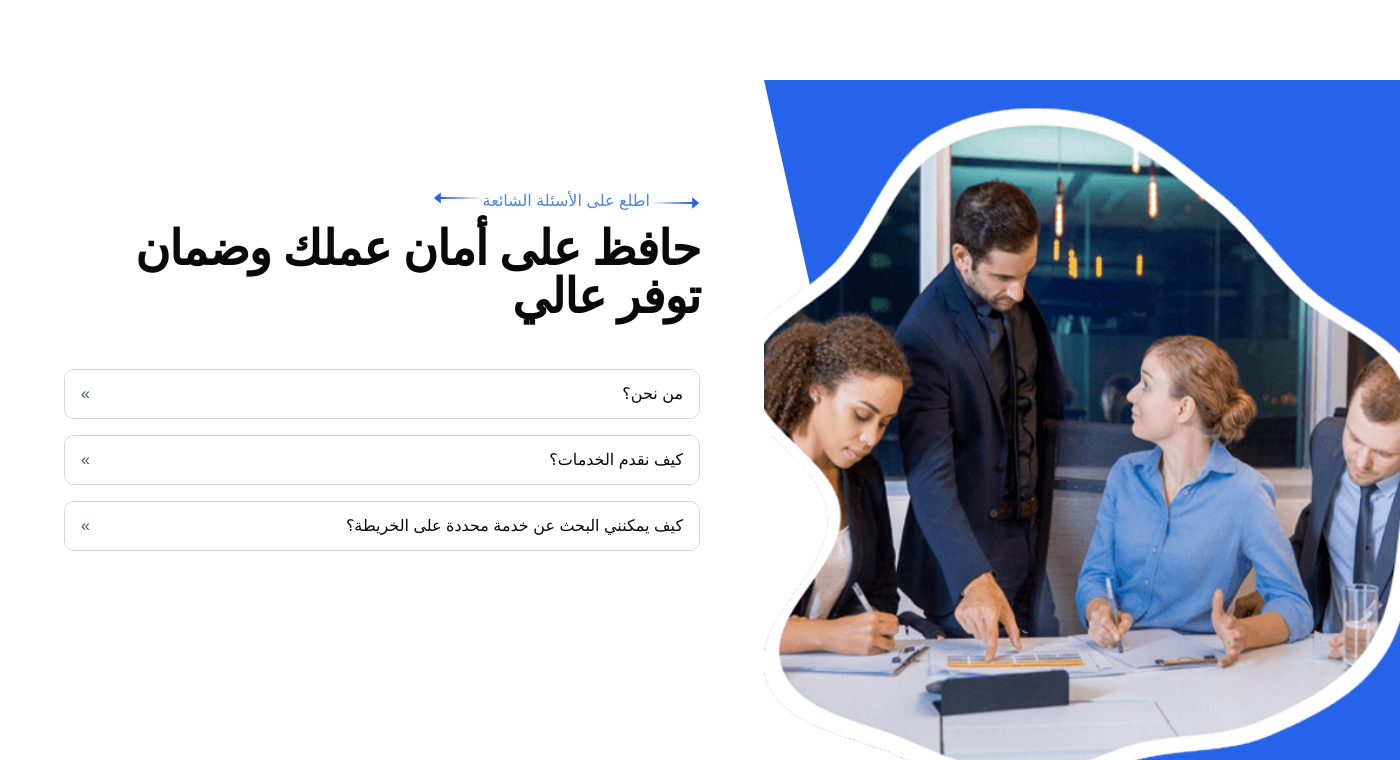
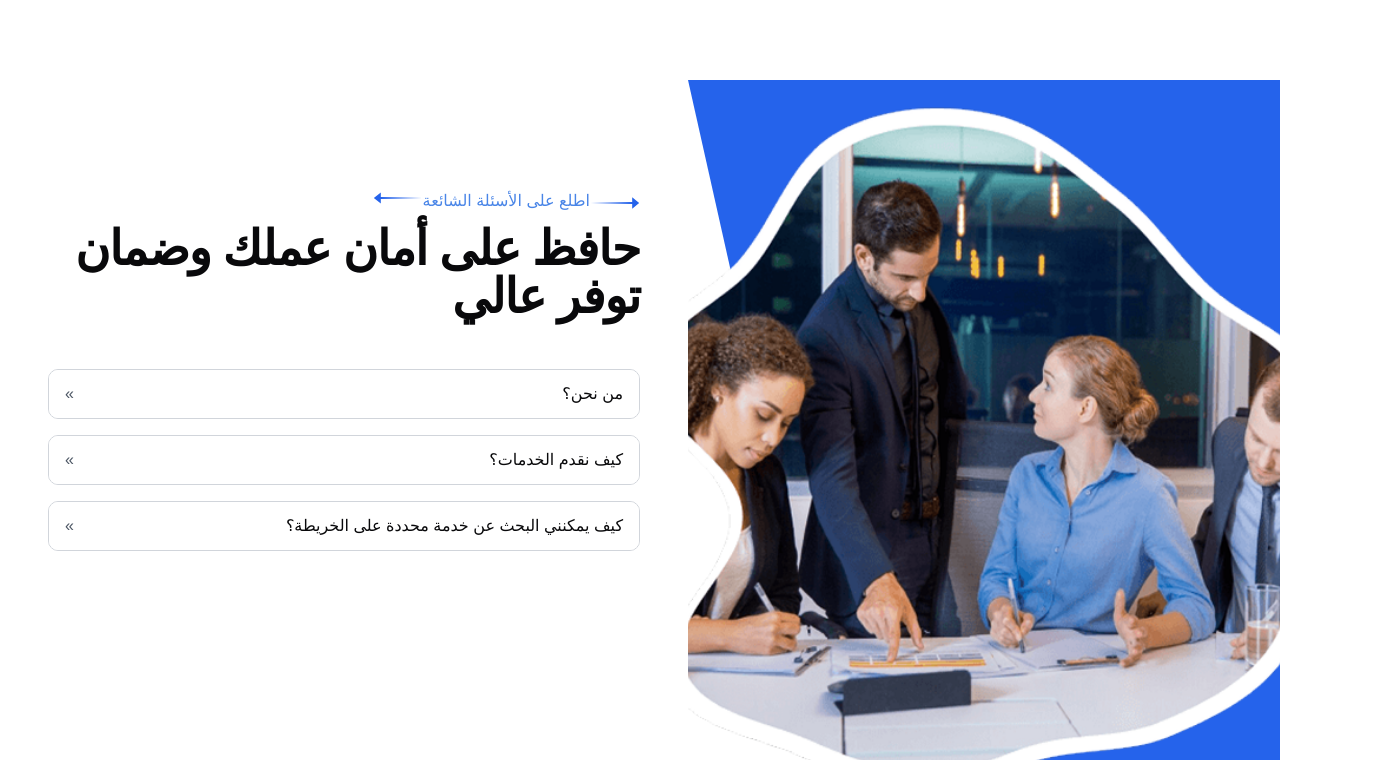
Before and after one commit to Osama-Alghoul/Masar_Project_Frontend_only, a Next.js app: page /services in a window 1280 px wide. Shown: the part 1160-1920 px from the top of the page, 1400 px wide, since content can reach past the window. Built offline with nearby package versions, Linux system fonts and the light colour scheme; no server answers.

Commit message:
added some loading pages

```diff
--- /dev/null
+++ b/app/(auth)/login/loading.tsx
@@ -0,0 +1,10 @@
+import AuthLayout from "@/components/auth/AuthLayout";
+import { Loader2 } from "lucide-react";
+
+export default function LoadingPage() {
+    return(
+        <AuthLayout title="مرحباً" Subtitle="أدخل بياناتك لتتمكن من الدخول لحسابك">
+            <Loader2 className="animate-spin" />
+        </AuthLayout>
+    )
+}
--- a/app/(auth)/register/step2.tsx
+++ b/app/(auth)/register/step2.tsx
@@ -7,7 +7,6 @@ import { Input } from "@/components/ui/input";
 import { Label } from "@/components/ui/label";
 import { Card, CardContent, CardFooter } from "@/components/ui/card";
 import { CustomAlert } from "@/components/ui/customAlert";
-import { useRouter } from "next/navigation";
 import { ArrowLeft } from "lucide-react";
 
 interface RegisterStep2Props {
--- a/app/stores/[id]/loading.tsx
+++ b/app/stores/[id]/loading.tsx
@@ -1,8 +1,11 @@
-import { Card, CardContent } from "@/components/ui/card"
-import { Tabs, TabsList, TabsTrigger } from "@/components/ui/tabs"
+import Header from "@/components/main_layout/header";
+import { Card, CardContent } from "@/components/ui/card";
+import { Tabs, TabsList, TabsTrigger } from "@/components/ui/tabs";
 
 export default function Loading() {
   return (
+    <>
+      <Header />
       <div className="container px-4 md:px-6 py-8">
         <div className="flex flex-col gap-8 animate-pulse">
           {/* Store Header */}
@@ -77,5 +80,6 @@ export default function Loading() {
           </div>
         </div>
       </div>
-  )
+    </>
+  );
 }
--- /dev/null
+++ b/app/stores/loading.tsx
@@ -0,0 +1,22 @@
+import Header from "@/components/main_layout/header";
+import PageBanner from "@/components/main_layout/PageBanner";
+import { Card } from "@/components/ui/card";
+
+export default function Loading() {
+  return (
+    <>
+      <Header />
+      <PageBanner> </PageBanner>
+      <div className="container px-4 md:px-6 py-8 animate-pulse">
+        <div className="flex flex-col gap-6">
+          <div className="grid grid-cols-1 md:grid-cols-4 gap-6">
+            <div className="md:col-span-1 space-y-6">
+              <Card className="bg-muted-foreground"></Card>
+            </div>
+            <div className="md:col-span-3 bg-muted-foreground"></div>
+          </div>
+        </div>
+      </div>
+    </>
+  );
+}
--- a/components/auth/AuthLayout.tsx
+++ b/components/auth/AuthLayout.tsx
@@ -1,3 +1,4 @@
+'use client';
 import { ArrowRight } from "lucide-react";
 import { Button } from "../ui/button";
 import Image from "next/image";
--- a/components/main_page/featured-stores.tsx
+++ b/components/main_page/featured-stores.tsx
@@ -1,9 +1,9 @@
 "use client";
 
-import { useEffect, useState } from "react";
+import { Suspense, useEffect, useState } from "react";
 import Link from "next/link";
 import { Card, CardContent, CardFooter } from "@/components/ui/card";
-import { Star, MapPin } from "lucide-react";
+import { Star, MapPin, Loader2 } from "lucide-react";
 import { stores as storesData } from "@/public/mock-data/logged/mock-data";
 
 interface Store {
@@ -42,6 +42,7 @@ export default function FeaturedStores() {
       <div className="grid grid-cols-1 md:grid-cols-2 lg:grid-cols-3 gap-6">
         {[1, 2, 3].map((i) => (
           <Card key={i} className="overflow-hidden h-full animate-pulse">
+            <Suspense fallback={<Loader2 className="animate-spin" />}>
               <div className="h-48 bg-muted"></div>
               <CardContent className="p-4">
                 <div className="h-6 w-2/3 bg-muted rounded mb-2"></div>
@@ -51,6 +52,7 @@ export default function FeaturedStores() {
                   <div className="h-5 w-16 bg-muted rounded"></div>
                 </div>
               </CardContent>
+            </Suspense>
           </Card>
         ))}
       </div>
--- a/components/main_page/heroSection.tsx
+++ b/components/main_page/heroSection.tsx
@@ -61,7 +61,7 @@ export default function HeroSection() {
               </Button>
             </div>
           </div>
-          <div className="flex py-5 gap-10">
+          <div className="py-5 gap-10 hidden md:flex">
             {/* Right Column */}
             <div className="pr-5">
               <div className="flex items-center border-t-2 py-3">
@@ -98,7 +98,7 @@ export default function HeroSection() {
       </div>
 
       {/* Decorative elements */}
-      <div className="absolute bottom-0 left-0 right-0 h-24 bg-gradient-to-t from-background to-transparent"></div>
+      <div className="md:absolute hidden bottom-0 left-0 right-0 h-24 bg-gradient-to-t from-background to-transparent"></div>
       <div className="absolute bottom-10 right-10 hidden lg:block">
         <div className="rounded-full bg-background/80 backdrop-blur-md p-4 shadow-lg">
           <Image src="/logo.png" alt="Logo" width={32} height={32} />
--- a/components/main_page/howItWorksSection.tsx
+++ b/components/main_page/howItWorksSection.tsx
@@ -14,7 +14,7 @@ export default function HowItWorksSection() {
     }
   }, []);
   return (
-    <section className="container px-4 md:px-6 section-padding mt-16 md:mt-0">
+    <section className="container px-4 md:px-6 section-padding">
       <div className="flex flex-col gap-8 items-center text-center">
         <div className="max-w-[800px]">
           <div className="inline-block rounded-full px-3 py-1 text-xl text-primary mb-4">
--- a/components/services/CommonQuestionsSection.tsx
+++ b/components/services/CommonQuestionsSection.tsx
@@ -12,7 +12,7 @@ export default function CommonQuestionsSection() {
     setExpandedQuestion(expandedQuestion === question ? null : question);
   };
   return (
-    <div className="flex md:h-[750px] lg:min-w-[1400px]">
+    <div className="flex md:h-[750px] lg:max-w-[1400px]">
       <div className="relative flex-1 md:block hidden" style={{ background: 'url("/ui/Rectangle.svg")', backgroundRepeat: "no-repeat", backgroundSize: "cover" }}>
         <Image
           src={"/OurServices/Services.png"}
@@ -21,7 +21,7 @@ export default function CommonQuestionsSection() {
           className="object-cover"
         />
       </div>
-      <div className="flex-1 mx-auto px-4 md:px-16 py-12">
+      <div className="flex-1 mx-auto px-4 md:px-12 py-12">
         <ServicesTitle
           SubTitle="اطلع على الأسئلة الشائعة"
           MainTitle="حافظ على أمان عملك وضمان توفر عالي"
--- a/components/services/ServicesTitle.tsx
+++ b/components/services/ServicesTitle.tsx
@@ -12,7 +12,7 @@ export default function ServicesTitle({
   white?: boolean;
 }) {
   return (
-    <div className={`flex flex-col ${centralize ? "items-center" : ""} my-12`}>
+    <div className={`flex flex-col ${centralize ? "items-center" : ""} my-12 flex-wrap`}>
       <div className="flex items-center">
         <Image
           src="/ui/Arrow.svg"
```
Lines whose indentation alone changed are shown as unchanged.
